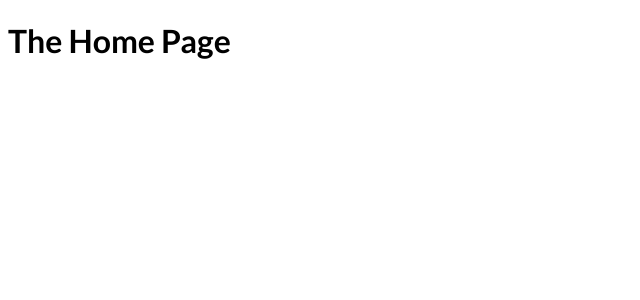
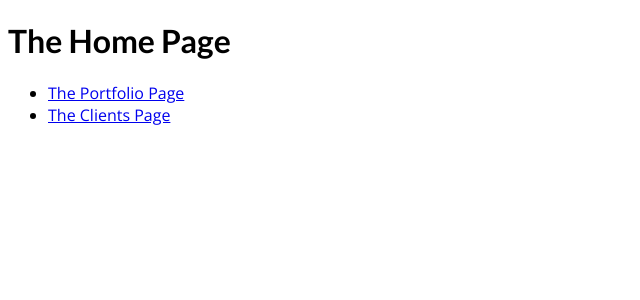
Before and after one commit to srivishp/file-based-routing, a Next.js app: page / in a window 1280 px wide. Shown: the top 300 px of the page, without its empty margins (0-640 px from the left). Built offline with nearby package versions, Linux system fonts and the light colour scheme.

Commit message:
Navigate with Link

```diff
--- a/pages/index.js
+++ b/pages/index.js
@@ -1,7 +1,27 @@
+import Link from "next/link";
+
 function HomePage() {
   return (
     <div>
       <h1>The Home Page</h1>
+      <ul>
+        <li>
+          <Link
+            // Web pages are usually displayed as a stack,
+            // ie we can go back a page by pressing the back button
+            //* Using 'replace' clears the stack/history
+            // and back button takes you to the last page on the browser but not of the app's
+
+            //replace
+            href="/portfolio"
+          >
+            The Portfolio Page
+          </Link>
+        </li>
+        <li>
+          <Link href="/clients"> The Clients Page</Link>
+        </li>
+      </ul>
     </div>
   );
 }
```
